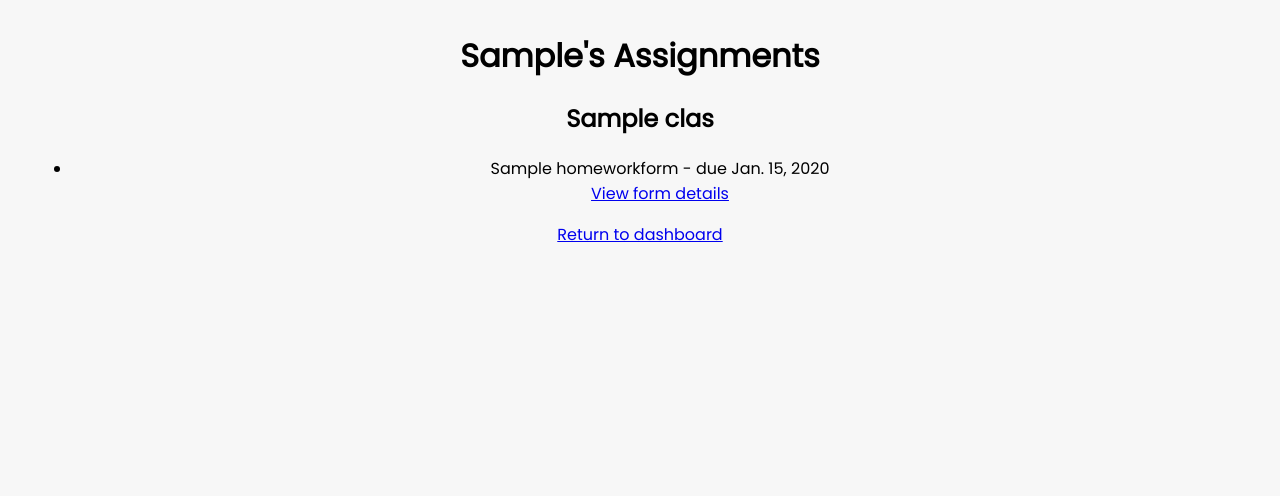
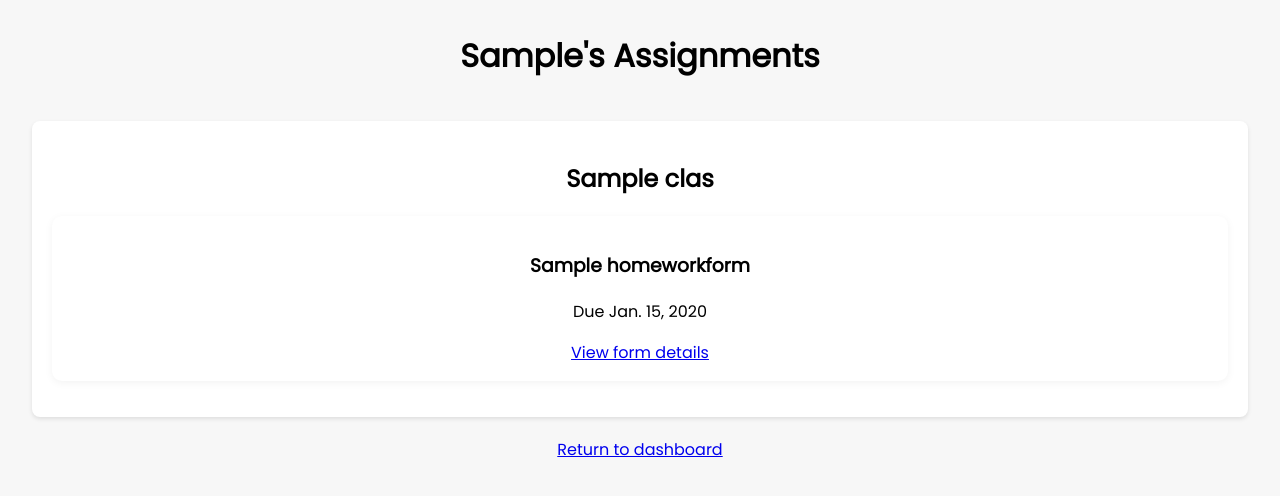
Before and after one commit to CEGabriele/penguin-python-platform, a Django app: page /dashboard/my-assignments in a window 1280 px wide. Shown: the top 496 px of the page. Run offline with Django 5.2, Linux system fonts and the light colour scheme; a user stored in the database is signed in; tables that the repository leaves empty hold one stand-in row (values such as "Sample post").

Commit message:
Grid view of assignments for students and teachers

```diff
--- a/dashboard/static/styles.css
+++ b/dashboard/static/styles.css
@@ -169,4 +169,12 @@ button:hover {
     border-radius: 8px;
     font-size: 0.9rem;
     color: #333;
-  }
+}
+
+.assignment-card{
+    background-color: #ffffff;
+    border-radius: 10px;
+    padding: 16px;
+    margin-bottom: 16px;
+    box-shadow: 0 2px 8px rgba(0,0,0,0.05);
+}
--- a/dashboard/templates/student_assignments.html
+++ b/dashboard/templates/student_assignments.html
@@ -8,21 +8,25 @@
 </head>
 <body>
     <h1>{{request.user.get_short_name}}'s Assignments</h1>
+    <div class="class-grid">
     {%if class_forms%}
         {% for class_obj, grouped_assignments in class_forms.items%}
-            <h2>{{class_obj.name}}</h2>
-            <ul>
-                {% for assignment in grouped_assignments%}
-                    <li> {{assignment.name}}
-                        - due {{ assignment.due_date}}
-                        <br>
-                        <a href = "{% url 'student_form_view' assignment.id%}">View form details</a>
-                    </li>
-                {%endfor%}
-            </ul>
+            <div class = "class-card">
+                <h2>{{class_obj.name}}</h2>
+
+                    {% for assignment in grouped_assignments%}
+                        <div class = "assignment-card">
+                            <h3>{{assignment.name}}</h3>
+                            <p>Due {{ assignment.due_date}}</p>
+                            <a href = "{% url 'student_form_view' assignment.id%}">View form details</a>
+                        </div>
+                    {%endfor%}
+
+            </div>
         {%endfor%}
 
     {%endif%}
+    </div>
 
     <a href="{% url 'student_dashboard'%}">Return to dashboard</a>
 </body>
```
Also changed, not shown: dashboard/templates/teacher_assignments_list.html (+10 -7 lines).
